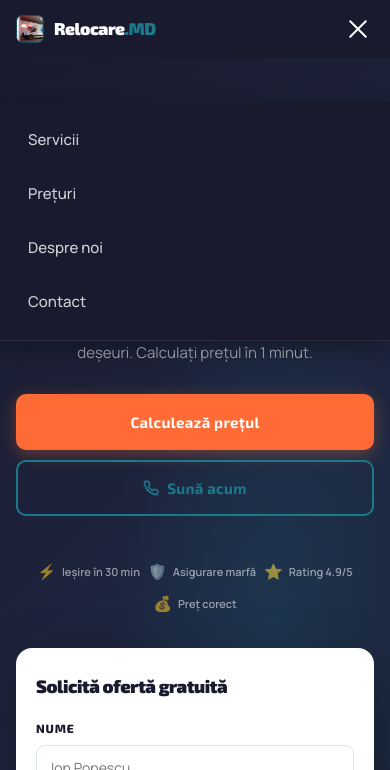
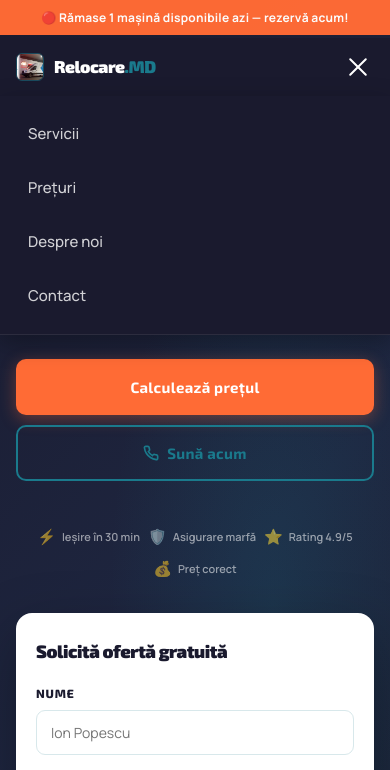
Before and after one commit to andreibotnari2-cloud/relocare-md, a plain HTML site: page index.html in a window 390 px wide. Both pictures are taken after a click on the button "Meniu". Shown: the top 770 px of the page. Drawn offline with Linux system fonts and the light colour scheme.

Commit message:
Fix: alert banner fixed deasupra headerului, vizibil mereu

```diff
--- a/style.css
+++ b/style.css
@@ -122,7 +122,7 @@ h1, h2, h3, h4, .logo__text, .btn, .section__tag, .stat strong, .calc__amount {
    ===================== */
 .header {
   position: fixed;
-  top: 0; left: 0; right: 0;
+  top: 38px; left: 0; right: 0;
   z-index: 100;
   background: var(--dark);
   transition: var(--transition);
@@ -194,6 +194,9 @@ h1, h2, h3, h4, .logo__text, .btn, .section__tag, .stat strong, .calc__amount {
 
 /* Alert banner */
 .alert-banner {
+  position: fixed;
+  top: 0; left: 0; right: 0;
+  z-index: 101;
   background: var(--accent);
   color: white;
   text-align: center;
@@ -1288,7 +1291,7 @@ h1, h2, h3, h4, .logo__text, .btn, .section__tag, .stat strong, .calc__amount {
   .nav {
     display: none;
     position: fixed;
-    top: 102px; left: 0; right: 0; /* below header+banner */
+    top: 96px; left: 0; right: 0; /* below banner(38px) + header(58px) */
     background: var(--dark);
     flex-direction: column;
     padding: 12px;
```
